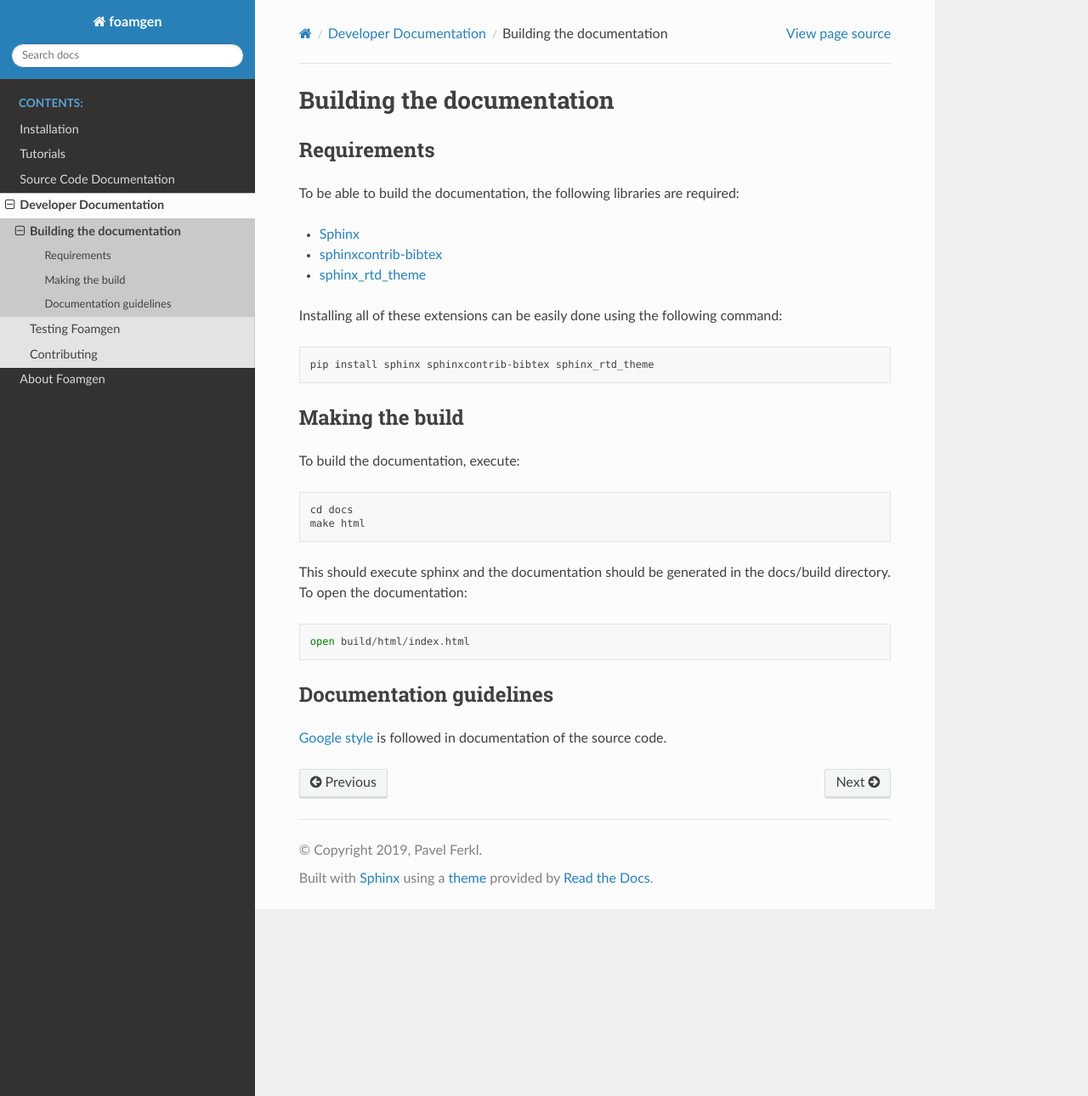
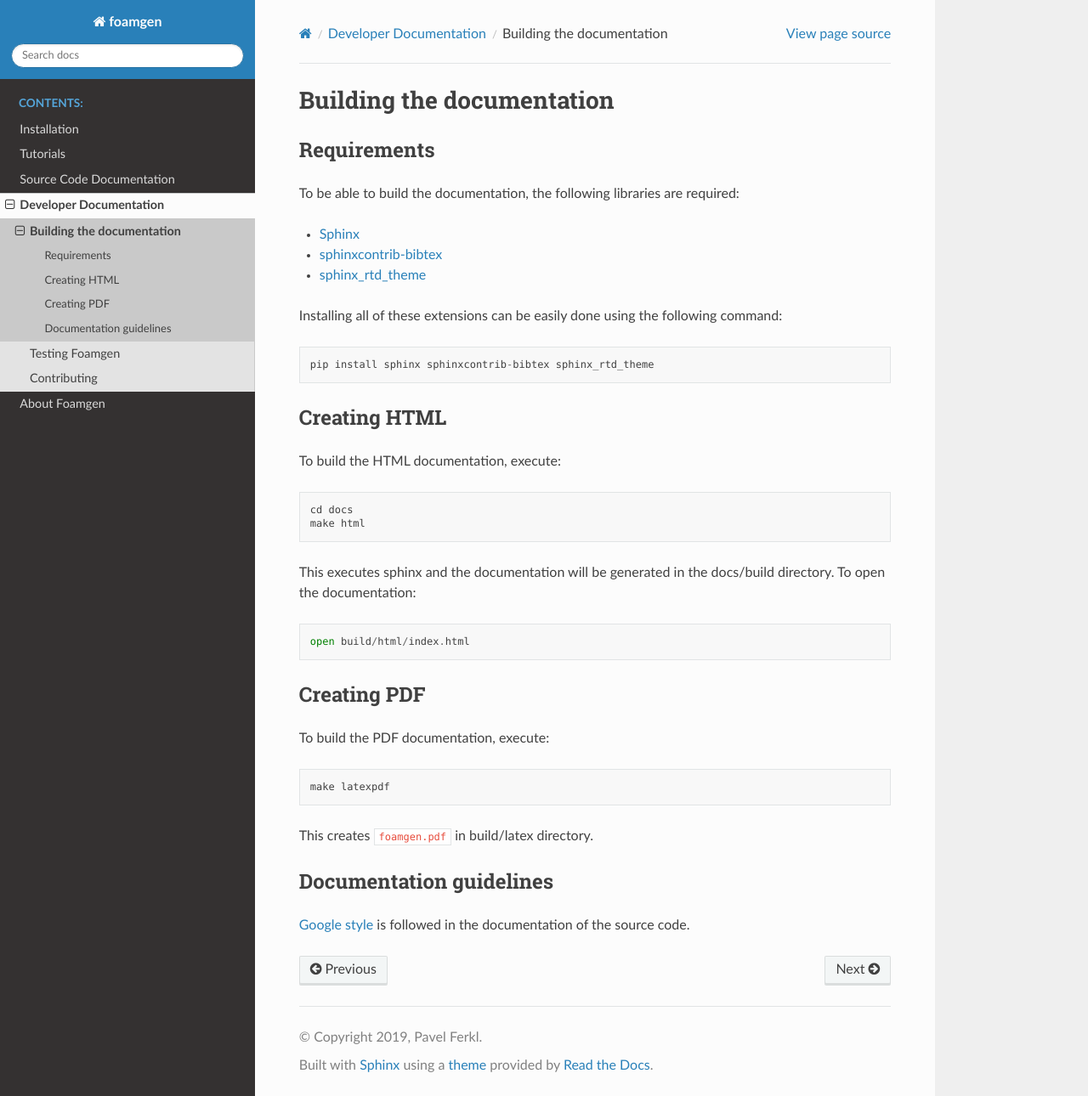
Before and after one commit to japaf/foamgen, a Sphinx documentation site: the page built from docs/source/developer/documentation.rst, in a window 1280 px wide and 1290 px high. Shown: the whole window at 85% size. Built offline with Sphinx 7.4.7 and the Read the Docs theme 2.0.0, drawn with Linux system fonts in a browser that asks for light colours.

Commit message:
documentation of documentation build

```diff
--- a/docs/source/developer/documentation.rst
+++ b/docs/source/developer/documentation.rst
@@ -16,22 +16,31 @@ can be easily done using the following command::
     pip install sphinx sphinxcontrib-bibtex sphinx_rtd_theme
 
 
-Making the build
-----------------
+Creating HTML
+-------------
 
-To build the documentation, execute::
+To build the HTML documentation, execute::
 
     cd docs
     make html
 
-This should execute sphinx and the documentation should be generated in the
+This executes sphinx and the documentation will be generated in the
 docs/build directory. To open the documentation::
 
     open build/html/index.html
+
+Creating PDF
+------------
+
+To build the PDF documentation, execute::
+
+    make latexpdf
+
+This creates ``foamgen.pdf`` in build/latex directory.
 
 
 Documentation guidelines
 ------------------------
 
 `Google style <http://google.github.io/styleguide/pyguide.html>`_
-is followed in documentation of the source code.
+is followed in the documentation of the source code.
```
